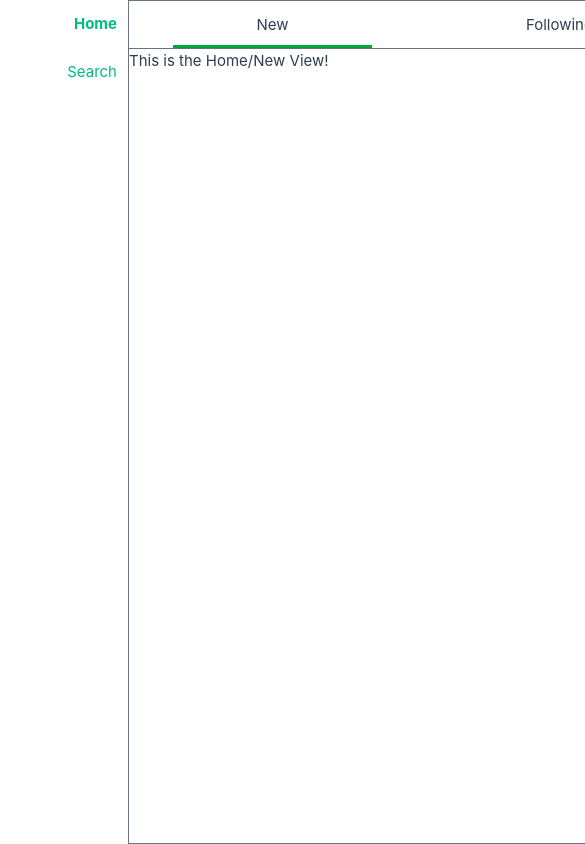
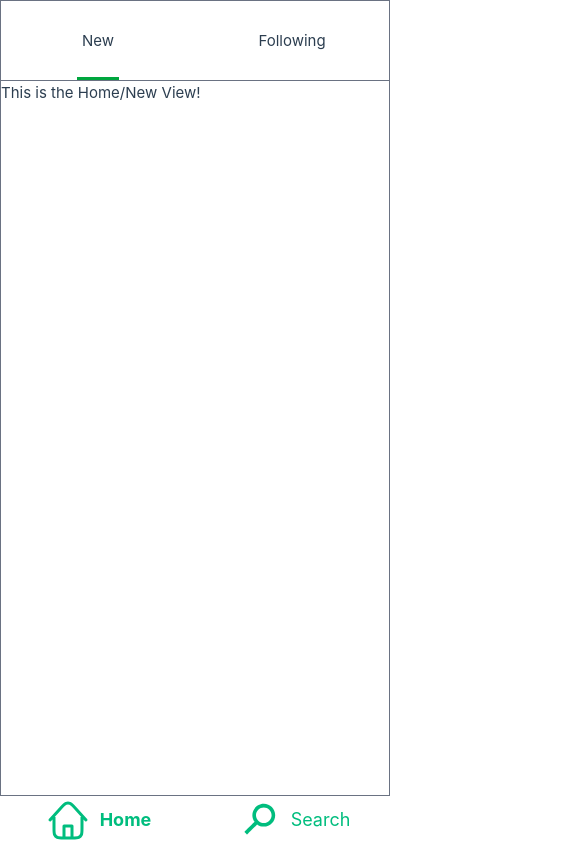
Before and after one commit to RusticTroll/IT718_Project, a Vue app: page / in a window 390 px wide. Shown: the top 844 px of the page, 585 px wide, since content can reach past the window. Built offline with nearby package versions, Linux system fonts and the light colour scheme; no server answers; what @aws-amplify/ui-vue, aws-amplify would draw is missing.

Commit message:
Made the basic UI responsive & added home button

```diff
--- a/index.html
+++ b/index.html
@@ -7,7 +7,7 @@
     <title>Xitter</title>
   </head>
   <body>
-    <div id="app" class="flex w-dvw h-dvh"></div>
+    <div id="app" class="flex flex-col-reverse w-dvw h-dvh md:flex-row"></div>
     <script type="module" src="/src/main.ts"></script>
   </body>
 </html>
--- a/src/App.vue
+++ b/src/App.vue
@@ -2,21 +2,33 @@
 import '@aws-amplify/ui-vue/styles.css'
 
 import { RouterLink, RouterView } from 'vue-router'
+import MagnifyingGlass from './components/SVGs/MagnifyingGlass.vue'
+import HomeImage from './components/SVGs/HomeImage.vue'
 </script>
 
 <template>
-  <nav class="w-32 min-w-32 flex-1 flex flex-col justify-items-stretch text-end">
-    <RouterLink to="/" class="content-center h-12">
-      <span class="align-middle pr-2">Home</span>
+  <nav
+    class="md:w-32 md:min-w-32 flex-1 flex flex-col justify-items-stretch md:text-end not-md:flex-row not-md:text-center not-md:w-auto not-md:flex-none text-lg"
+  >
+    <RouterLink
+      to="/"
+      class="content-center h-12 not-md:flex-1 flex items-center not-md:justify-center"
+    >
+      <HomeImage :size="48" stroke="hsla(160, 100%, 37%, 1)" />
+      <span class="align-middle pl-2">Home</span>
     </RouterLink>
-    <RouterLink to="/search" class="content-center h-12 relative">
-      <span class="align-middle pr-2">Search</span>
+    <RouterLink
+      to="/search"
+      class="content-center h-12 not-md:flex-1 flex items-center not-md:justify-center"
+    >
+      <MagnifyingGlass :size="48" stroke="hsla(160, 100%, 37%, 1)" />
+      <span class="align-middle pl-2">Search</span>
     </RouterLink>
   </nav>
 
-  <RouterView class="flex-none w-144 border-1 border-gray-500"/>
+  <RouterView class="flex-none md:w-144 not-md:w-full not-md:flex-grow border-1 border-gray-500" />
 
-  <div class="w-16 min-w-0 flex-1"/>
+  <div class="w-16 flex-1 not-md:max-h-0" />
 </template>
 
 <style scoped>
--- /dev/null
+++ b/src/components/SVGs/HomeImage.vue
@@ -0,0 +1,30 @@
+<script setup lang="ts">
+defineProps({
+  size: {
+    type: Number,
+    required: true,
+  },
+  stroke: {
+    type: String,
+    default: 'black',
+  },
+})
+</script>
+
+<template>
+  <svg
+    :width="size"
+    :height="size"
+    :stroke="stroke"
+    fill="none"
+    viewBox="0 0 24 24"
+    xmlns="http://www.w3.org/2000/svg"
+  >
+    <path
+      stroke-width="1.5"
+      stroke-linecap="round"
+      stroke-linejoin="round"
+      d="M14 21.0001V15.0001H10V21.0001M19 9.77818V16.2001C19 17.8802 19 18.7203 18.673 19.362C18.3854 19.9265 17.9265 20.3855 17.362 20.6731C16.7202 21.0001 15.8802 21.0001 14.2 21.0001H9.8C8.11984 21.0001 7.27976 21.0001 6.63803 20.6731C6.07354 20.3855 5.6146 19.9265 5.32698 19.362C5 18.7203 5 17.8802 5 16.2001V9.77753M21 12.0001L15.5668 5.96405C14.3311 4.59129 13.7133 3.9049 12.9856 3.65151C12.3466 3.42894 11.651 3.42899 11.0119 3.65165C10.2843 3.90516 9.66661 4.59163 8.43114 5.96458L3 12.0001"
+    />
+  </svg>
+</template>
--- a/src/components/SVGs/MagnifyingGlass.vue
+++ b/src/components/SVGs/MagnifyingGlass.vue
@@ -2,13 +2,26 @@
 defineProps({
   size: {
     type: Number,
-    required: true
-  }
+    required: true,
+  },
+  stroke: {
+    type: String,
+    default: 'black',
+  },
 })
 </script>
 
 <template>
-  <svg :width="size" :height="size" viewBox="0 0 1000 1000" xmlns="http://www.w3.org/2000/svg">
-    <path d="M 837 400C 837 531 731 638 600 638C 548 638 500 621 461 592C 461 592 252 802 252 802C 252 802 198 748 198 748C 198 748 408 539 408 539C 379 500 362 452 362 400C 362 269 469 163 600 163C 731 163 837 269 837 400C 837 400 837 400 837 400M 437 400C 437 490 510 563 600 563C 690 563 763 490 763 400C 763 310 690 238 600 238C 510 238 437 310 437 400C 437 400 437 400 437 400"/>
+  <svg
+    :width="size"
+    :height="size"
+    :stroke="stroke"
+    :fill="stroke"
+    viewBox="0 0 1000 1000"
+    xmlns="http://www.w3.org/2000/svg"
+  >
+    <path
+      d="M 837 400C 837 531 731 638 600 638C 548 638 500 621 461 592C 461 592 252 802 252 802C 252 802 198 748 198 748C 198 748 408 539 408 539C 379 500 362 452 362 400C 362 269 469 163 600 163C 731 163 837 269 837 400C 837 400 837 400 837 400M 437 400C 437 490 510 563 600 563C 690 563 763 490 763 400C 763 310 690 238 600 238C 510 238 437 310 437 400C 437 400 437 400 437 400"
+    />
   </svg>
 </template>
--- a/src/views/HomeView.vue
+++ b/src/views/HomeView.vue
@@ -1,38 +1,34 @@
 <script setup lang="ts">
 import { defineAsyncComponent, ref } from 'vue'
 
-  const New = defineAsyncComponent(() =>
-    import('@/components/NewXitsComponent.vue')
-  )
+const New = defineAsyncComponent(() => import('@/components/NewXitsComponent.vue'))
 
-  const Following = defineAsyncComponent(() =>
-    import('@/components/FollowingComponent.vue')
-  )
+const Following = defineAsyncComponent(() => import('@/components/FollowingComponent.vue'))
 
-  const currentTab = ref('New');
+const currentTab = ref('New')
 
 const tabs = {
   New,
-    Following
+  Following,
 }
 </script>
 
 <template>
-  <main>
-    <nav class="grid grid-cols-2
-                justify-items-stretch items-stretch
-                text-center
-                h-12
-                border-b-1 border-gray-500">
-      <h1 class="flex-none hover:bg-gray-500 content-center relative transition-all"
+  <main class="flex flex-col">
+    <nav
+      class="flex-none grid grid-cols-2 justify-items-stretch items-stretch text-center h-20 border-b-1 border-gray-500"
+    >
+      <h1
+        class="flex-none hover:bg-gray-500 content-center relative transition-all"
         v-for="(_, tab) in tabs"
         :key="tab"
-          @click="currentTab = tab">
+        @click="currentTab = tab"
+      >
         <span>{{ tab }}</span>
-          <span v-if="currentTab === tab" class="absolute inset-11 bottom-0 block bg-green-600"/>
+        <span v-if="currentTab === tab" class="absolute inset-19 bottom-0 block bg-green-600" />
       </h1>
     </nav>
 
-    <component :is="tabs[currentTab]"/>
+    <component class="flex-grow" :is="tabs[currentTab]" />
   </main>
 </template>
--- a/src/views/SearchView.vue
+++ b/src/views/SearchView.vue
@@ -1,13 +1,18 @@
 <script setup lang="ts">
-import MagnifyingGlass from '@/components/SVGs/MagnifyingGlass.vue';
+import MagnifyingGlass from '@/components/SVGs/MagnifyingGlass.vue'
 </script>
 
 <template>
-  <main class="">
-    <div class="flex flex-row justify-center pt-4 pb-4 relative border-b-1 border-gray-500">
-      <input class="border-1 border-gray-500 rounded-full h-13 w-116 pl-4 pr-12 focus:outline-none focus:border-green-500"/>
-      <MagnifyingGlass :size="36" class="absolute right-8 top-6 bg-gray-500 hover:bg-gray-400 rounded-full"/>
+  <main class="flex flex-col">
+    <div class="flex flex-row justify-center pt-4 pb-4 border-b-1 border-gray-500">
+      <div class="border-1 border-gray-500 rounded-full h-12 w-116 focus:border-green-500 relative">
+        <input class="pl-4 pr-12 focus:outline-none" />
+        <MagnifyingGlass
+          :size="36"
+          class="absolute right-1.25 top-1.25 bg-gray-500 hover:bg-gray-400 rounded-full"
+        />
+      </div>
     </div>
+    <div></div>
   </main>
-
 </template>
```
Lines whose indentation alone changed are shown as unchanged.
